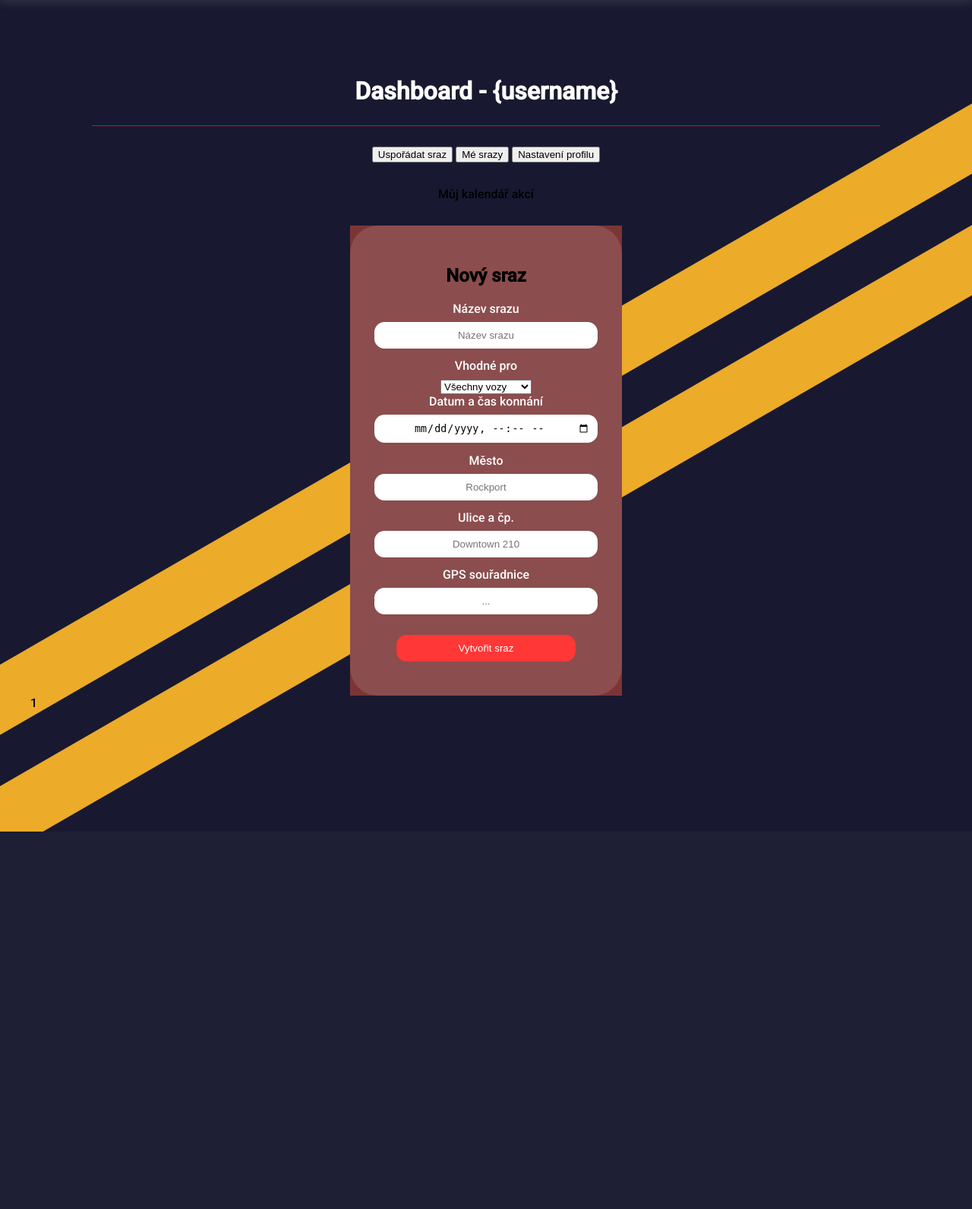
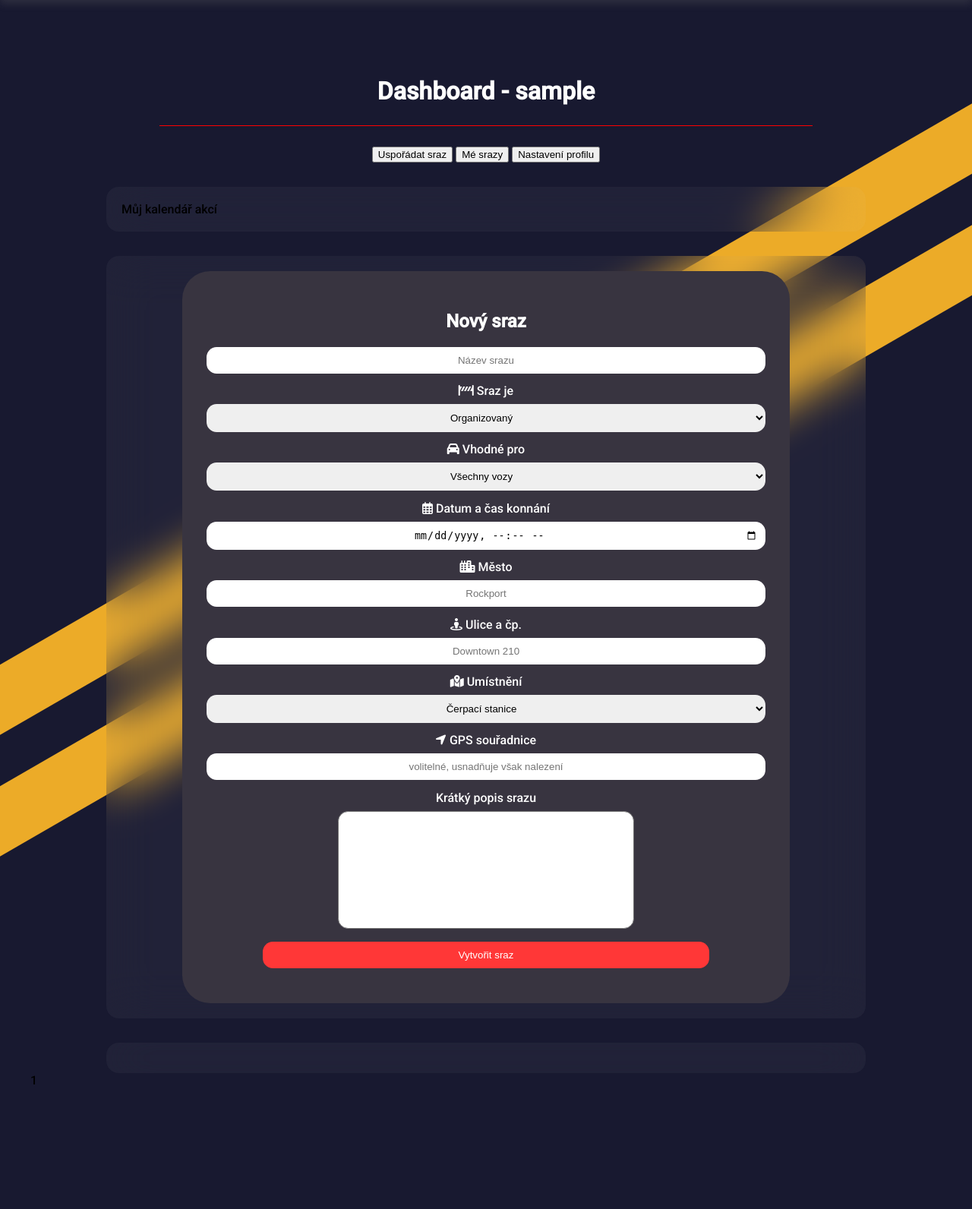
Before and after one commit to Andergonan/car_meeter, a PHP site: page /car_meeter/dashboard in a window 1280 px wide. Shown: the part 48-1640 px from the top of the page at 76% size. Before the commit the page ends 1143 px from the top, so only its background shows below. Run offline with PHP 8.4, Linux system fonts and the light colour scheme; the visitor is signed in with stand-in values (Sample User, id 1); tables that the repository leaves empty hold one stand-in row (values such as "Sample post").

Commit message:
Plánování srazů #19

```diff
--- a/app/fragments/dashboard.html
+++ b/app/fragments/dashboard.html
@@ -1,5 +1,5 @@
 <div class="flex-content">
-    <span class="dashboard-title"><h1>Dashboard - {username}</h1></span>
+    <span class="dashboard-title"><h1>Dashboard - {nick}</h1></span>
     <div class="dashboard-nav">
         <button>Uspořádat sraz</button>
         <button>Mé srazy</button>
@@ -13,40 +13,61 @@
         </div>
     </div>
 
+    <div class="section">
         <div class="meet-form">
-        <form action="" method="post" autocomplete="off">
+            <form action="app/scripts/php/meets/new_meet.php" method="post" autocomplete="off">
                 <h2>Nový sraz</h2>
 
-            <label for="title">Název srazu</label>
                 <input type="text" name="title" id="title" placeholder="Název srazu" required>
 
-            <label for="car-specifications">Vhodné pro</label>
-            <select name="car-specifications" id="car-specifications">
-                <option value="all-cars">Všechny vozy</option>
-                <option value="only-tuned-cars">Pouze upravené</option>
-                <option value="sport-cars">Pouze sportovní</option>
-                <option value="family-cars">Pouze kombi</option>
-                <option value="jdm-cars">Pouze JDM</option>
+                <label for="organizing"><i class="fa-solid fa-road-barrier"></i> Sraz je</label>
+                <select name="organizing" id="organizing">
+                    <option value="fa-solid fa-road-barrier">Organizovaný</option>
+                    <option value="fa-solid fa-road-circle-exclamation">Volný</option>
                 </select>
 
-            <label for="datetime">Datum a čas konnání</label>
+                <label for="car_specs"><i class="fa-solid fa-car"></i> Vhodné pro</label>
+                <select name="car_specs" id="car_specs">
+                    <option value="Všechny vozy">Všechny vozy</option>
+                    <option value="Pouze upravené">Pouze upravené</option>
+                    <option value="Pouze sportovní">Pouze sportovní</option>
+                    <option value="Pouze kombi">Pouze kombi</option>
+                    <option value="Pouze JDM">Pouze JDM</option>
+                </select>
+
+                <label for="datetime"><i class="fa-regular fa-calendar-days"></i> Datum a čas konnání</label>
                 <input type="datetime-local" name="datetime" id="datetime">
 
-            <label for="town">Město</label>
+                <label for="town"><i class="fa-solid fa-city"></i> Město</label>
                 <input type="text" name="town" id="town" placeholder="Rockport" required>
 
-            <label for="address">Ulice a čp.</label>
+                <label for="address"><i class="fa-solid fa-street-view"></i> Ulice a čp.</label>
                 <input type="text" name="address" id="address" placeholder="Downtown 210" required>
 
+                <label for="place"><i class="fa-solid fa-map-location-dot"></i> Umístnění</label>
+                <select name="place" id="place">
+                    <option value="fa-solid fa-gas-pump">Čerpací stanice</option>
+                    <option value="fa-solid fa-cart-shopping">Obchodní centrum</option>
+                    <option value="fa-solid fa-square-parking">Parkoviště</option>
+                    <option value="fa-solid fa-plane-departure">Letiště</option>
+                    <option value="fa-solid fa-road">Ulice města</option>
+                </select>
 
-            <label for="gps">GPS souřadnice</label>
-            <input type="text" name="gps" id="gps" placeholder="..." required>
+                <label for="gps_location"><i class="fa-solid fa-location-arrow"></i> GPS souřadnice</label>
+                <input type="text" name="gps_location" id="gps_location" placeholder="volitelné, usnadňuje však nalezení">
 
-            <!--<label for="description">Krátký popis srazu</label>
-            <textarea name="description"  id="description"></textarea>-->
+                <label for="description">Krátký popis srazu</label>
+                <textarea name="description" id="description"></textarea>
 
                 <input type="submit" value="Vytvořit sraz">
             </form>
         </div>
+    </div>
+
+    <div class="section">
+        <div clas="user-settings">
 
         </div>
+    </div>
+
+</div>
--- a/app/fragments/home.html
+++ b/app/fragments/home.html
@@ -0,0 +1,3 @@
+<div class="flex-content">
+    {meets}
+</div>
--- a/app/fragments/login_home.html
+++ /dev/null
@@ -1 +0,0 @@
-<p>domo</p>
--- a/app/fragments/page.html
+++ b/app/fragments/page.html
@@ -5,7 +5,7 @@
     <meta charset="UTF-8">
     <meta http-equiv="X-UA-Compatible" content="IE=edge">
     <meta name="viewport" content="width=device-width, initial-scale=1.0">
-    <link rel="stylesheet" media="screen" href="app/styles/styles.css?verze=7.1">
+    <link rel="stylesheet" media="screen" href="app/styles/styles.css?verze=7.3">
     <link rel="stylesheet" href="app/fontawesome-free-6.3.0-web/css/all.css">
     <title>{title}</title>
 </head>
--- a/app/scripts/php/auth/login.php
+++ b/app/scripts/php/auth/login.php
@@ -27,9 +27,9 @@
 
             session_regenerate_id();
             $_SESSION['loggedin'] = TRUE;
-            $_SESSION['name'] = $_POST['username'];
+            $_SESSION['username'] = $_POST['username'];
             $_SESSION['id'] = $id;
-            header('Location: http://localhost/car_meeter/login_home');
+            header('Location: http://localhost/car_meeter/home');
         } else {
 
             $_SESSION['error_message'] = 'Zadané přihlašovací údaje jsou nesprávné!';
--- /dev/null
+++ b/app/scripts/php/meets/load_meet.php
@@ -0,0 +1,41 @@
+<?php
+    $meets="";
+    $mysql = "SELECT username, title, organizing, car_specs, datetime, town, address, place, gps_location, description FROM meets";
+    $result = $conn->query($mysql);
+    $conn->close();
+    foreach ($result as $key) {
+        $meets .= '
+            <div class="section">
+                <div class="meets-table-container">
+                    <div id="title"><h2>'.$key['title'].'</h2></div>
+                    <table>
+                        <tr>
+                            <th><i class="fa-solid fa-car"></i> Specifikace</th>
+                            <th><i class="fa-regular fa-calendar-days"></i> Datum a čas konnání</th>
+                        <tr>
+                            <td>'.$key['car_specs'].'</td>
+                            <td>'.$key['datetime'].'</td>
+                        </tr>
+                    </table>
+                    <table>
+                        <tr>
+                            <th><i class="'.$key['place'].'"></i> Adresa</th>
+                            <th><i class="fa-solid fa-location-arrow"></i> GPS souřadnice</th>
+                        </tr>
+                        <tr>
+                            <td>'.$key['town'].': '.$key['address'].'</td>
+                            <td>'.$key['gps_location'].'</td>
+                        </tr>
+                    </table>
+                    <table>
+                        <tr>
+                            <th>Popis</th>
+                        </tr>
+                        <tr>
+                            <td><p>'.$key['description'].'</p></td>
+                        </tr>
+                    </table>
+                    <p>Pořadetel: '.$key['username'].'</p><p id="organizing"><i class="'.$key['organizing'].'"></i></p>
+                </div>
+            </div>';}
+?>
--- a/app/styles/forms.css
+++ b/app/styles/forms.css
@@ -51,10 +51,6 @@
         color: white;
 }
 
-.meet-form {
-    background-color: #7c3535;
-
-}
 .meet-form form {
     max-width: 800px;
     margin: 0 auto;
@@ -62,14 +58,13 @@
     box-sizing: border-box;
     border-radius: 2.3em;
     border: none;
-        background-color: #ffffff1e;
+    background-color: #383440;
     text-align: center;
 }
-    .auth-form div {
+    .meet-form h2 {
         color: #fff;
-        padding: 1em;
     }
-    .meet-form input {
+    .meet-form input, select {
         width: 100%;
         padding: 10px;
         margin-bottom: 1em;
@@ -78,6 +73,14 @@
         border: none;
         outline: none;
         text-align: center;
+    }
+    .meet-form textarea {
+        resize: none;
+        width: 50%;
+        height: 10em;
+        border-radius: 1em;
+        outline: none;
+        padding: 10px;
     }
     .meet-form input[type="submit"] {
         margin-top: 1em;
--- a/app/styles/styles.css
+++ b/app/styles/styles.css
@@ -6,7 +6,7 @@
 
 /* other styles */
 @import"./nav.css?verze=2";
-@import"./forms.css?verze=10.61";
+@import"./forms.css?verze=10.62";
 @import"./404.css?verze=11";
 @import"./dashboard.css?verze=2.4";
 
@@ -33,6 +33,16 @@ body {
     gap: 2rem;
 }
 
+.section {
+    max-width: 80%;
+    min-width: 80%;
+    background: #ffffff0a;
+    backdrop-filter: blur(30px);
+    border: none;
+    border-radius: 1em;
+    padding: 20px;
+}
+
 .stripe {
     position: fixed;
     top: 70%;
--- a/app/template.php
+++ b/app/template.php
@@ -6,7 +6,7 @@
 
     if (isset($_SESSION['loggedin'])) {
         $pages = [
-            "login_home" => "Meets",
+            "home" => "Meets",
             "dashboard" => "Dashboard",
             "logout" => "Odhlásit se",
             "404" => "404"
@@ -82,22 +82,31 @@
 
     // system forms
     $systemForm="";
-    if(isset($_SESSION['verifi_form'])) {
+    if (isset($_SESSION['verifi_form'])) {
         $systemForm = $_SESSION['verifi_form'];
         unset($_SESSION['verifi_form']);
     }
 
     // system messages
     $systemMess="";
-    if(isset($_SESSION['error_message'])) {
+    if (isset($_SESSION['error_message'])) {
         $systemMess = '<span class="system-mess" id="error-mess">'.$_SESSION['error_message'].'<span>';
         unset($_SESSION['error_message']);
     }
 
-    if(isset($_SESSION['info_message'])) {
+    if (isset($_SESSION['info_message'])) {
         $systemMess = '<span class="system-mess" id="info-mess">'.$_SESSION['info_message'].'<span>';
         unset($_SESSION['info_message']);
     }
+
+    // session info
+    $nick="";
+    if (isset($_SESSION['loggedin'])) {
+        $nick = '<span>'.$_SESSION['username'].'<span>';
+    }
+
+    // load meets
+    include_once('app/scripts/php/meets/load_meet.php');
 
     // save contet to variables
     $content = file_get_contents("app/fragments/$page.html");
@@ -112,6 +121,8 @@
     $pageTemplate = str_replace("{content}", $content, $pageTemplate);
     $pageTemplate = str_replace("{systemForm}", $systemForm, $pageTemplate);
     $pageTemplate = str_replace("{systemMess}", $systemMess, $pageTemplate);
+    $pageTemplate = str_replace("{nick}", $nick, $pageTemplate);
+    $pageTemplate = str_replace("{meets}", $meets, $pageTemplate);
 
     // dysplay content
     echo $pageTemplate;
```
Also changed, not shown: other parts of app/styles/styles.css (+43 -0 lines), app/db.sql (+14 -10 lines), app/scripts/php/meets/new_meet.php (+24 -0 lines), README.md, app/scripts/js/dashboard.js (added), app/scripts/js/meettable.js (added). Lines whose indentation alone changed are shown as unchanged.
